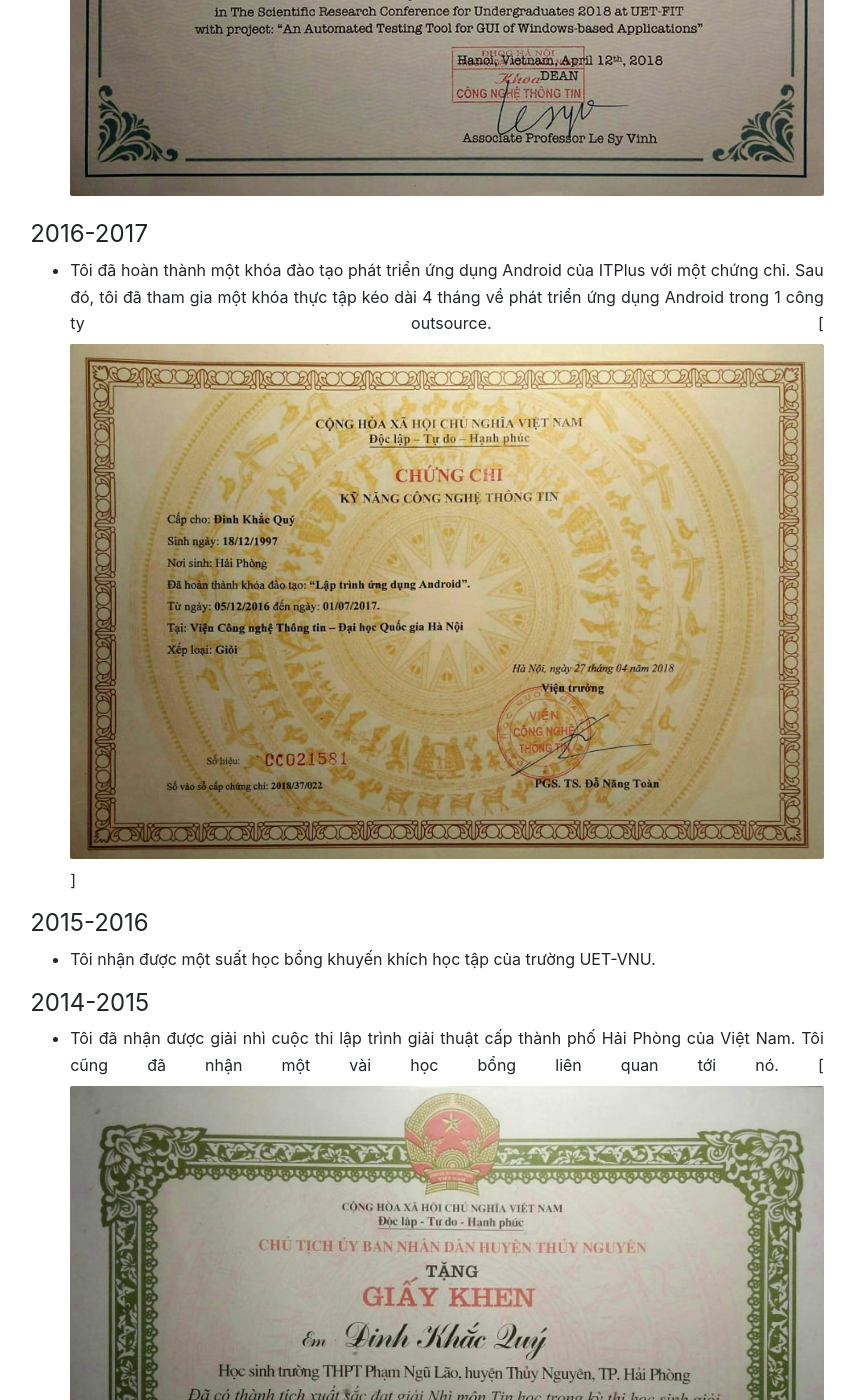
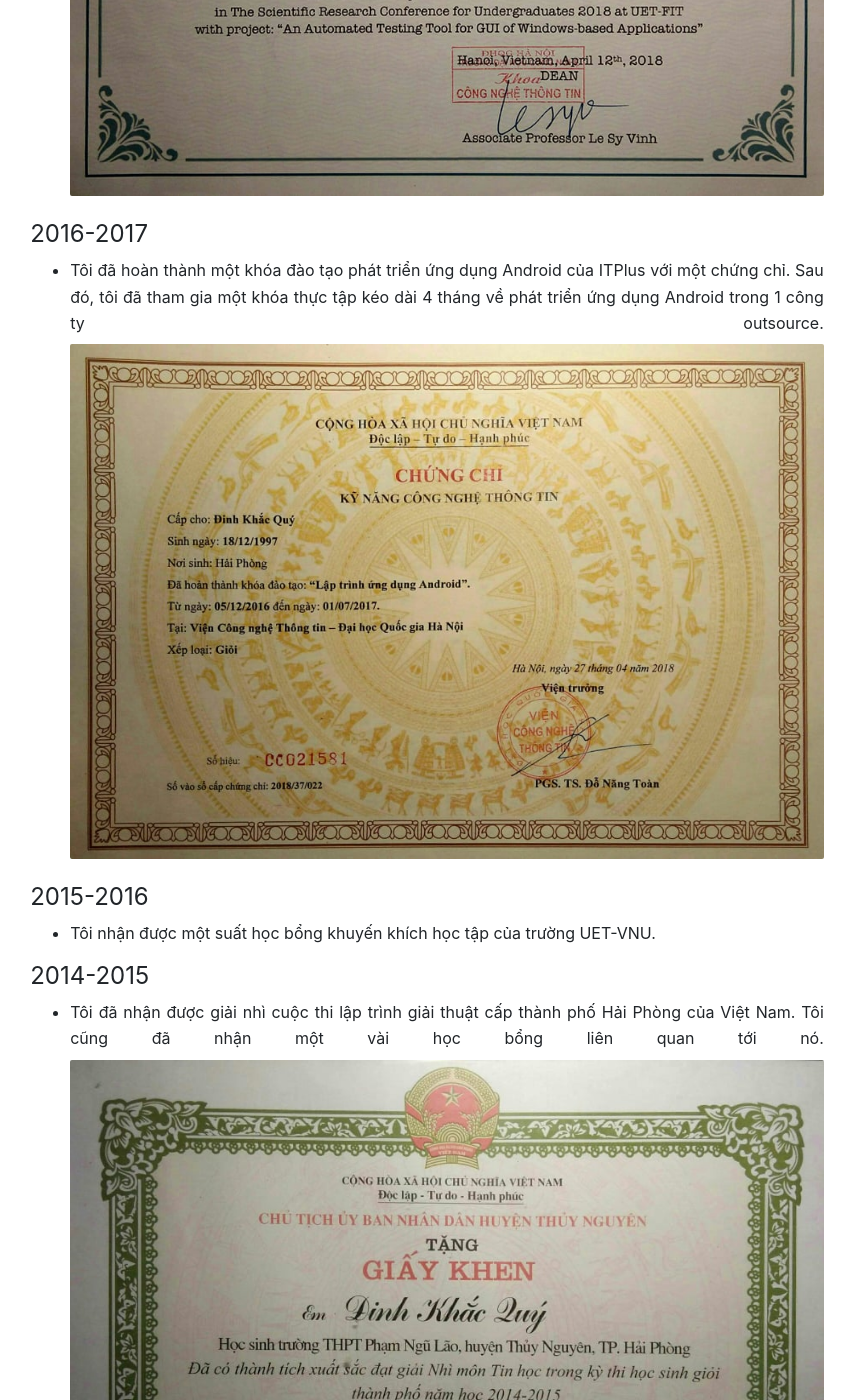
Before and after one commit to christianezeani/panthera-jekyll, a Jekyll site: the page built from vi/Achievement.md, in a window 1280 px wide and 1400 px high, scrolled down 3246 px. Shown: the whole window, without its empty margins (213-1068 px from the left). Built offline with Jekyll 4.4.1, drawn with Linux system fonts in a browser that asks for light colours.

Commit message:
update content

```diff
--- a/vi/Achievement.md
+++ b/vi/Achievement.md
@@ -47,11 +47,11 @@
 
 #### 2016-2017
 * Tôi đã hoàn thành một khóa đào tạo phát triển ứng dụng Android của ITPlus với một chứng chỉ. Sau đó, tôi đã tham gia một khóa thực tập kéo dài 4 tháng về phát triển ứng dụng Android trong 1 công ty outsource.
-[ ![](/Certificates/android.jpg "Chứng chỉ khóa học phát triển ứng dụng Android của ITPlus.") ]
+![](/Certificates/android.jpg "Chứng chỉ khóa học phát triển ứng dụng Android của ITPlus.")
 
 #### 2015-2016
 * Tôi nhận được một suất học bổng khuyến khích học tập của trường UET-VNU.
 
 #### 2014-2015
 * Tôi đã nhận được giải nhì cuộc thi lập trình giải thuật cấp thành phố Hải Phòng của Việt Nam. Tôi cũng đã nhận một vài học bổng liên quan tới nó.
-[ ![](/Certificates/grade_12.jpg "Chứng chỉ giải thưởng.") ]
+![](/Certificates/grade_12.jpg "Chứng chỉ giải thưởng.")
```
Also changed, not shown: en/Achievement.md (+1 -1 lines), fr/Achievement.md (+1 -1 lines).
